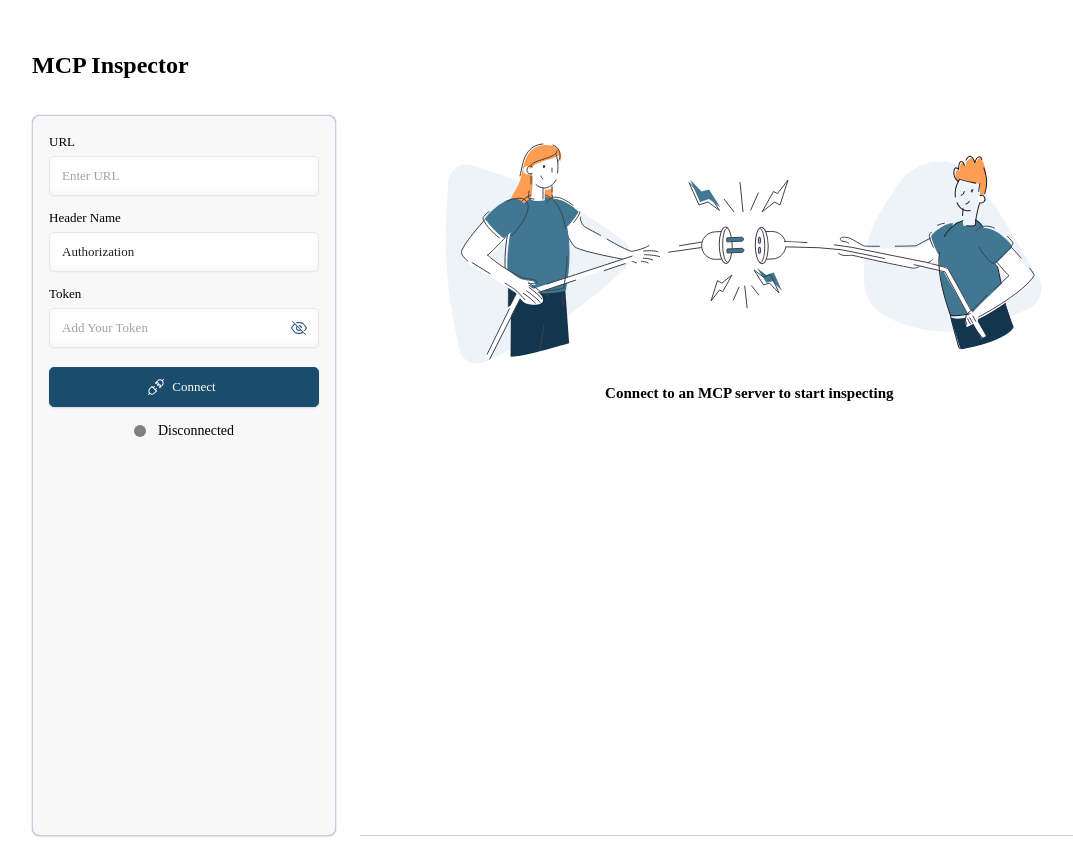
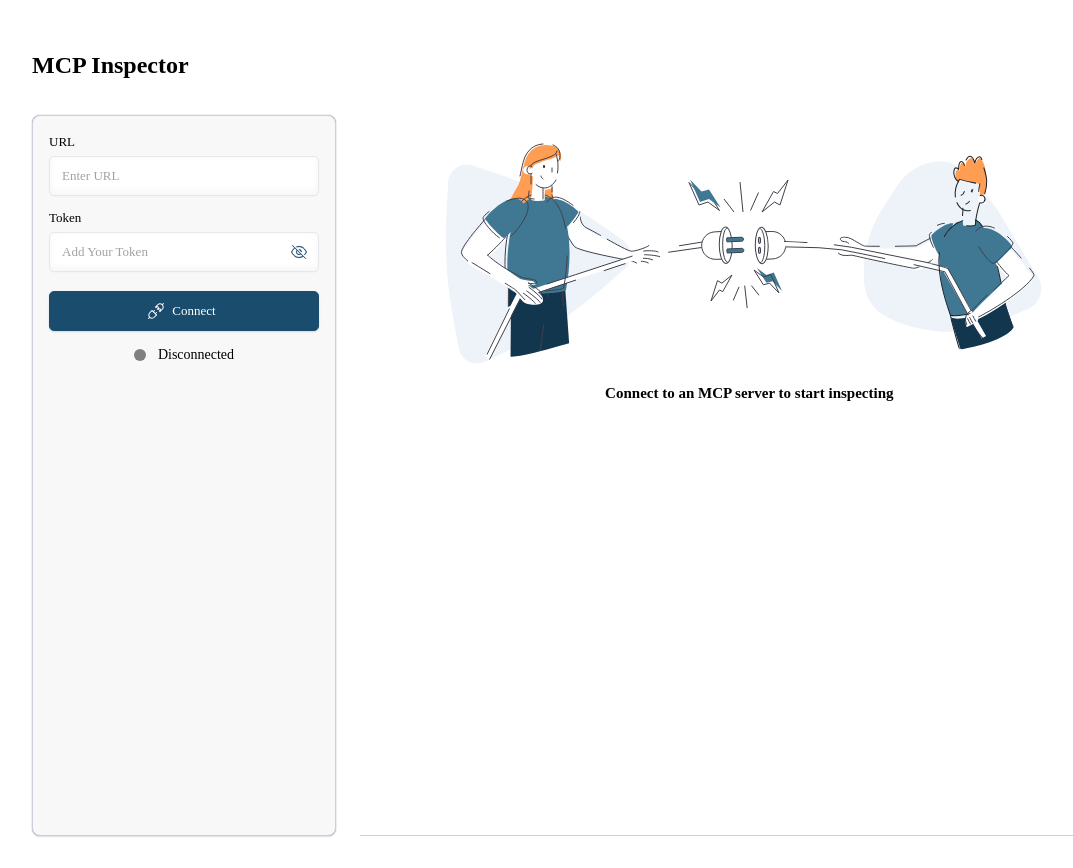
Before and after one commit to thisaltennakoon/mcp-inspector, a React (Vite) app: page / in a window 1280 px wide. Shown: the whole page, without its empty margins (0-1073 px from the left). Built offline with nearby package versions, Linux system fonts and the light colour scheme.

Commit message:
Change font

```diff
--- a/src/app/theme/theme.json
+++ b/src/app/theme/theme.json
@@ -39,7 +39,7 @@
     "type": "dark"
   },
   "typography": {
-    "fontFamily": "Gilmer",
+    "fontFamily": "montserrat",
     "h1": {
       "fontSize": 43,
       "fontWeight": "bold",
--- a/src/main.jsx
+++ b/src/main.jsx
@@ -4,9 +4,7 @@ import MCPInspector from './app/MCPInspector.tsx'
 
 ReactDOM.render(
     <React.StrictMode>
-        <MCPInspector
-            shouldSetHeaderNameExternally={true}
-        />
+        <MCPInspector/>
     </React.StrictMode>,
     document.getElementById('root')
 )
```
Also changed, not shown: 3 other files (tests, documents, lock files or other folders).
